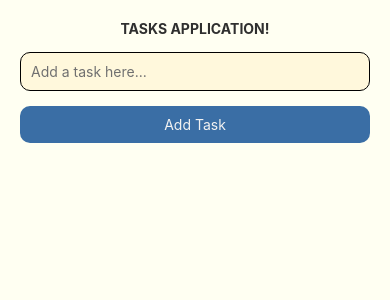
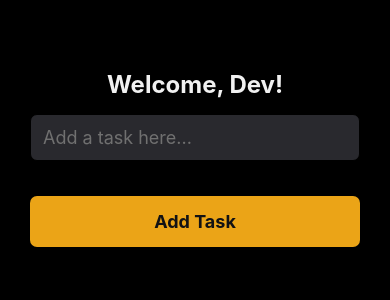
Before and after one commit to hbussular/Task-List-ReactNative-App, a React Native app: screen / in a window 390 px wide. Shown: the top 300 px of the page. Built offline with nearby package versions, Linux system fonts and the light colour scheme.

Commit message:
logo and icon modifications

```diff
--- a/src/pages/Home/index.tsx
+++ b/src/pages/Home/index.tsx
@@ -57,7 +57,7 @@ const Home: React.FC = () => {
         <Text
           style={homeStyles.text}
         >
-          TASKS APPLICATION!
+          Welcome, Dev!
         </Text>
         <TextInput
           style={homeStyles.textInput}
--- a/src/styles/styles.ts
+++ b/src/styles/styles.ts
@@ -1,63 +1,68 @@
-import { StyleSheet } from "react-native";
+import { Platform, StyleSheet } from "react-native";
 
 export const AppStyles = StyleSheet.create({
   mainContainer: {
-    display: 'flex',
-    flexDirection: 'column',
-    width: '100%',
-    height: '100%',
+    flex: 1,
     backgroundColor: 'black',
   },
   viewContainer: {
-    paddingHorizontal: 20,
-    width: '100%',
-    height: '100%',
-    backgroundColor: '#fffff2',
+    paddingHorizontal: 30,
+    paddingVertical: 50,
+    flex: 1,
+    backgroundColor: 'black',
   }
-})
+});
 
 export const homeStyles = StyleSheet.create({
   homeView: {
     marginVertical: 20,
   },
   textInput: {
-    padding: 10,
+    padding: Platform.OS === 'ios' ? 15 : 12,
+    backgroundColor: '#29292e',
+    color: '#f1f1f1',
+    fontSize: 18,
+    borderRadius: 7,
     borderWidth: 1,
-    borderRadius: 10,
     marginVertical: 15,
-    backgroundColor: '#FFF8DC'
   },
   text: {
-    color: '#2F2F2F',
+    color: '#f1f1f1',
     fontWeight: 'bold',
-    textAlign: 'center'
+    fontSize: 24,
+    textAlign: 'center',
   },
   touchableOpacity: {
-    borderRadius: 10,
-    paddingVertical: 10,
+    backgroundColor: '#eba417',
+    paddingVertical: 15,
+    borderRadius: 7,
+    alignItems: 'center',
+    marginTop: 20,
     width: '100%',
-    backgroundColor: '#3A6EA5',
-    alignItems: 'center',
   },
   opacityText: {
-    color: '#F2F2F2',
+    color: '#121214',
+    fontSize: 18,
+    fontWeight: 'bold',
   },
-})
+});
 
 export const componentStyles = StyleSheet.create({
   flatList: {
     marginTop: 10,
-    alignItems: 'center'
+    alignItems: 'center',
   },
   listItem: {
-    backgroundColor: '#F28A30',
+    backgroundColor: '#29292e',
     borderRadius: 10,
     padding: 10,
     marginBottom: 10,
-    width: '100%'
+    width: '100%',
   },
   componentOpacityText: {
-    color: '#2F2F2F',
-    textAlign: 'center'
+    color: '#f1f1f1',
+    textAlign: 'center',
+    fontWeight: 'bold',
+    fontSize: 20,
   },
-})
+});
```
Also changed, not shown: resources/img/logo.png (added), 30 other files (tests, documents, lock files or other folders).
